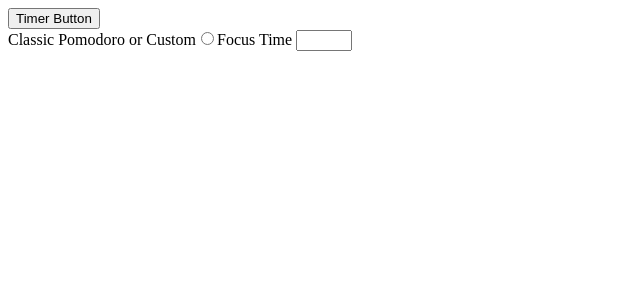
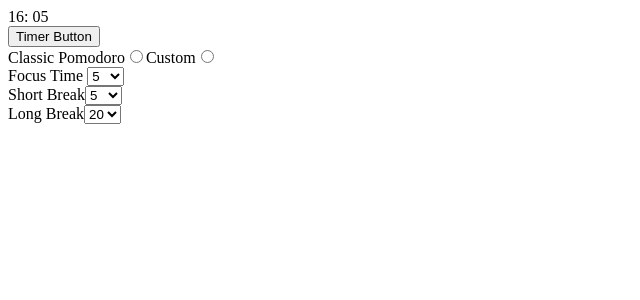
Before and after one commit to Chrisbkyle/pomodoro, a React (Create React App) app in the folder client/: page / in a window 1280 px wide. Shown: the top 300 px of the page, without its empty margins (0-640 px from the left). Built offline with nearby package versions, Linux system fonts and the light colour scheme.

Commit message:
timer implemented

```diff
--- a/client/src/components/Description.js
+++ b/client/src/components/Description.js
@@ -3,7 +3,11 @@ import React from "react"
 const Description = (props) => {
   return (
     <div>
-
+      <p>
+        The Pomodoro is a 6 step method to help you focus and progress through tasks
+        Step 1: Set the task you need to complete
+        Step 2:
+      </p>
     </div>
   )
 };
--- a/client/src/components/PomoReducer.js
+++ b/client/src/components/PomoReducer.js
@@ -5,7 +5,8 @@ export const initialState = {
         currentToDo: [],
         previousToDo: []
     },
-    currentToDo: []
+    currentToDo: [],
+    timer: 0,
 }
 
 const pomoReducer = (state, action) => {
@@ -30,6 +31,12 @@ const pomoReducer = (state, action) => {
                 ...state,
                 currentToDo: payload
             }
+        case "SET_TIMER" :
+            console.log("SET_TIMER", payload)
+            return{
+                ...state,
+                timer: 0
+            }
     }
 }
 
--- a/client/src/components/TimerSettings.js
+++ b/client/src/components/TimerSettings.js
@@ -7,24 +7,62 @@ const TimerSettings = (props) => {
     const [focusTime, setFocusTime] = useState();
     const [shortBreak, setShortBreak] = useState();
     const [longBreak, setLongBreak] = useState();
+    const timeOptions = [5,10,15,20,25,30,35,40,45,50,55,60]
 
     const handleFocusSet = (e) => {
-
+        setFocusTime(e.target.value * 60)
+        console.log(e.target.value * 60)
     }
 
     const handleShortBreak = (e) => {
-
+        setShortBreak(e.target.value * 60)
+        console.log(e.target.value * 60)
     }
 
     const handleLongBreak = (e) => {
+        setLongBreak(e.target.value * 60)
+        console.log(e.target.value * 60)
+    }
 
+    const handleRadio = (e) => {
+        console.log(e.target.value)
+        e.target.value === 'classic' ? setIsTraditional(true) : setIsTraditional(false)
     }
 
   return (
     <div>
-        <label>Classic Pomodoro or Custom<input type='radio'></input></label>
-        <label>Focus Time <input type='number' min='15' max='45'></input>
-        </label>
+        <form>
+            <div>
+                <label>Classic Pomodoro</label>
+                <input type='radio' value='classic' name='timerType' onClick={e => handleRadio(e)}></input>
+                <label>Custom</label>
+                <input type='radio' value='custom' name='timerType' onClick={e => handleRadio(e)}></input>
+            </div>
+            <div>
+                <label>Focus Time </label>
+                <select size='1.5' onChange={e => handleFocusSet(e)}>
+                    {timeOptions.map((e) => (
+                        <option value={e}>{e}</option>
+                    ))}
+                </select>
+            </div>
+            <div>
+                <label>Short Break</label>
+                <select size='1'onChange={e => handleShortBreak(e)}>
+                    {timeOptions.map((e) => (
+                        e <= 20 ? <option value={e}>{e}</option> : undefined
+                    ))}
+                </select>
+            </div>
+            <div>
+                <label>Long Break</label>
+                <select size='1'onChange={e => handleLongBreak(e)}>
+                    {timeOptions.map((e) => (
+                        e >= 20 ? <option value={e}>{e}</option> : undefined
+                    ))}
+                </select>
+            </div>
+        </form>
 
 
     </div>
--- a/client/src/components/TomatoTimer.js
+++ b/client/src/components/TomatoTimer.js
@@ -1,18 +1,45 @@
-import React, {useState} from "react"
+import React, {useState, useEffect} from "react"
+
+const twoDigits = (num, digit) => {
+  num = `${num}`
+  while (digit - num.length > 0) {
+    return num = `0${num}`;
+  }
+  return num
+}
 
 const TomatoTimer = (props) => {
 
-  const [timer, setTimer] = useState();
-  const [timerDuration, setTimerDuration] = useState();
-  const [isTraditional, setIsTraditional] = useState(true);
 
-  const timerLength = () => {
-    const pomodoroOrder = [25, 5, 25, 5, 25, 5, 25, 15, 25, 5, 25, 5, 25, 5, 25, 30, 25, 5, 25, 5, 25, 5, 25, 15, 25, 5, 25, 5, 25, 5]
+  const [time, setTime] = useState(965);
+  const [seconds, setSeconds] = useState(twoDigits(time % 60, 2));
+  const [minutes, setMinutes] = useState(Math.floor(time / 60));
+  const [isActive, setIsActive] = useState(false);
 
-    pomodoroOrder.map((e) => {
-      console.log(e)
-    })
-  }
+  useEffect(() => {
+    const id = setInterval(() => {
+      if(!isActive || time <= 0) return;
+      setTime(time - 1)
+    }, 1000);
+
+    return () => clearInterval(id);
+  }, [time, isActive]);
+
+
+
+  useEffect(() => {
+
+    setMinutes(Math.floor(time / 60))
+    setSeconds(twoDigits(time % 60, 2))
+
+    console.log(minutes, seconds)
+  }, [time])
+
+
+const toggleIsActive = () => {
+  !isActive ? setIsActive(true) : setIsActive(false)
+}
+
   //pomodoro timer breakdown
   // -------8hr 25min---------
   //25 mins - 5 min break x3
@@ -25,7 +52,8 @@ const TomatoTimer = (props) => {
 
   return (
     <div>
-        <button onClick={e => timerLength(e)}>Timer Button</button>
+      <div>{minutes}: {seconds}</div>
+      <button onClick={() => toggleIsActive()}>Timer Button</button>
     </div>
   )
 };
```
